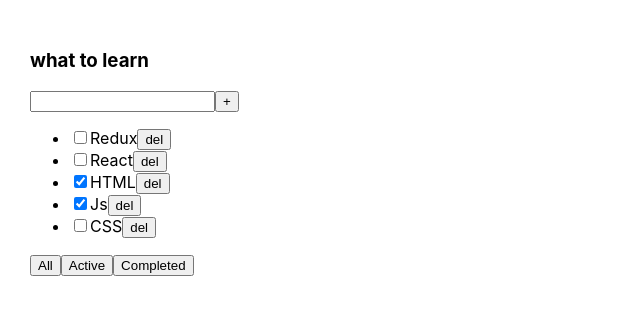
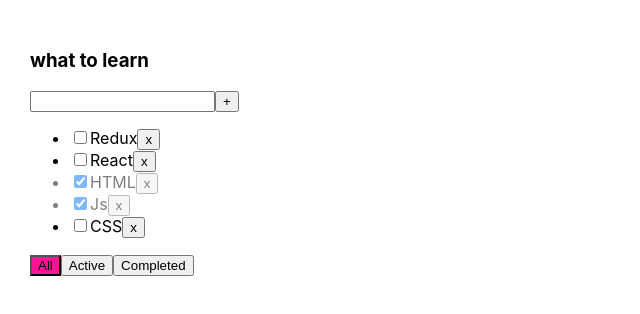
Before and after one commit to AirMous3/toDO, a React (Create React App) app: page / in a window 1280 px wide. Shown: the top 314 px of the page, without its empty margins (0-640 px from the left). Built offline with nearby package versions, Linux system fonts and the light colour scheme.

Commit message:
Добавил error message если попытаться добавить пустую строку в таски Добавил className для активной кнопки Добавил прозрачность выполненным таскам

```diff
--- a/src/App.css
+++ b/src/App.css
@@ -6,3 +6,17 @@
 .App > div {
   margin-right: 50px;
 }
+.error {
+  border: red 1px solid;
+}
+.error-message {
+  color: red;
+}
+
+.active-filter {
+  background-color: deeppink;
+}
+
+.isDone {
+  opacity: 0.5;
+}
--- a/src/App.tsx
+++ b/src/App.tsx
@@ -54,6 +54,7 @@
         <div className="App">
             <Todolist title={"what to learn"} tasks={tasksForTodolist} deleteTask={deleteTask}
                       changeFilter={changeFilter} addTask={addTask} changeTaskStatus={changeStatus}
+                      filter={filter}
             />
         </div>
     );
--- a/src/components/Todolist.tsx
+++ b/src/components/Todolist.tsx
@@ -13,6 +13,7 @@
     changeFilter: (value: FilterType) => void
     addTask: (title: string) => void
     changeTaskStatus: (id: string , isDone: boolean) => void
+    filter: string
 }
 export type FilterType = "all" | "completed" | "active"
 
@@ -22,6 +23,8 @@
         if(title.trim() !== ""){
             props.addTask(title)
             setTitle("")
+        } else {
+            setError("Wrong title!")
         }
     }
 
@@ -30,6 +33,7 @@
         setTitle(e.currentTarget.value)
     }
     const onKeyPressHandler = (e: KeyboardEvent<HTMLInputElement>) => {
+        setError(null)
         if (e.charCode === 13) {
             addTask()
         }
@@ -39,13 +43,15 @@
     const onCompletedFilter = () => props.changeFilter("completed")
 
     let [title, setTitle] = useState("")
+    let [error, setError] = useState<string | null>(null)
 
 
     return (
         <div><h3>{props.title}</h3>
             <div>
-                <input value={title} onChange={onChangeHandler} onKeyPress={onKeyPressHandler}/>
+                <input value={title} onChange={onChangeHandler} onKeyPress={onKeyPressHandler} className={error ? "error" : ""}/>
                 <button onClick={addTask}>+</button>
+                {error && <div className={"error-message"}>{error}</div>}
             </div>
             <ul>
                 {props.tasks.map((t) => {
@@ -53,18 +59,18 @@
                     const onIsDoneHandler = (e: ChangeEvent<HTMLInputElement>) => {
                         props.changeTaskStatus(t.id, e.currentTarget.checked)
                     }
-                    return <li key={t.id}>
+                    return <li key={t.id} className={t.isDone === true ? "isDone" : ""}>
                         <input type="checkbox" checked={t.isDone} onChange={onIsDoneHandler}/>
-                        <span>{t.title}</span>
-                        <button onClick={onDeleteHandler}>del</button>
+                        <span>{t.title }</span>
+                        <button  onClick={onDeleteHandler}>x</button>
                     </li>
                 })}
 
             </ul>
-            <div>
-                <button onClick={onAllFilter}>All</button>
-                <button onClick={onActiveFilter}>Active</button>
-                <button onClick={onCompletedFilter}>Completed</button>
+            <div >
+                <button className={props.filter === "all" ? "active-filter" : ""} onClick={onAllFilter}>All</button>
+                <button className={props.filter === "active" ? "active-filter" : ""} onClick={onActiveFilter}>Active</button>
+                <button className={props.filter === "completed" ? "active-filter" : ""} onClick={onCompletedFilter}>Completed</button>
             </div>
         </div>
 
```
